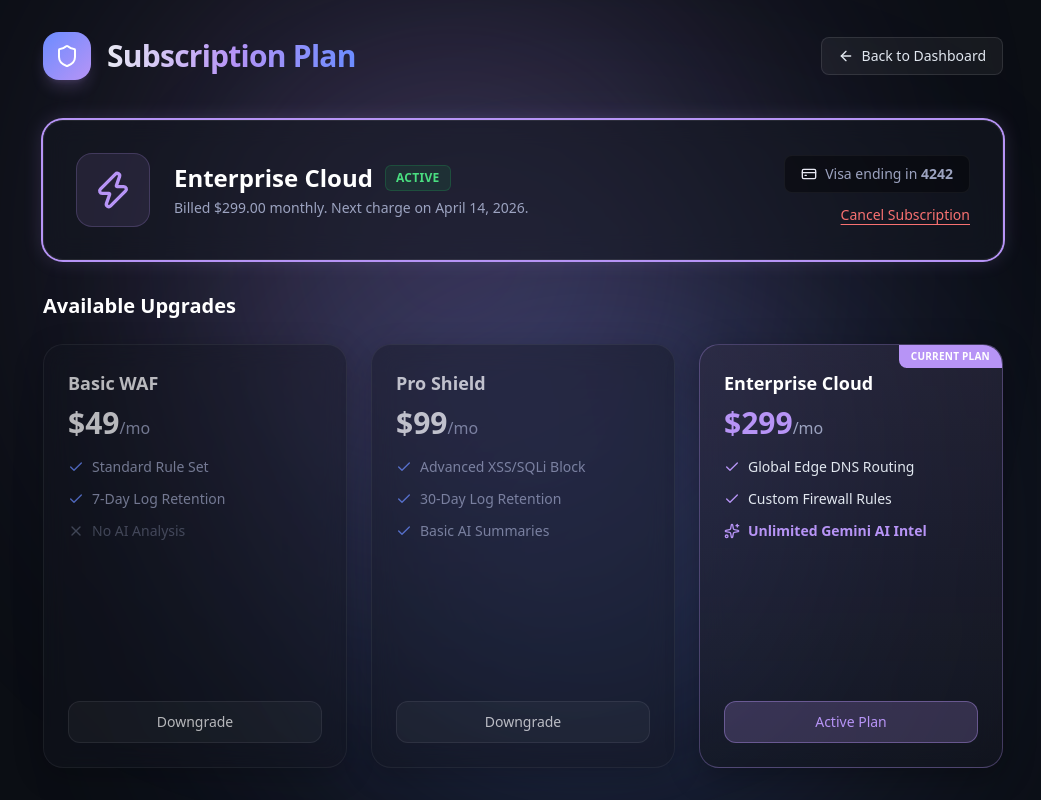
After one commit to amabarbus/NOPE-hackathon, a Flask app: page /manage in a window 1280 px wide. The commit adds this page. Shown: the whole page, without its empty margins (117-1158 px from the left). Run offline with Flask 3, Linux system fonts and the light colour scheme; some libraries are stand-ins or nearby versions.

Commit message:
Added the subscription.html

```diff
--- a/app.py
+++ b/app.py
@@ -2,26 +2,76 @@ from flask import Flask, render_template, request, redirect, url_for, jsonify, a
 import google.generativeai as genai
 import os
 import re
-import html  # <--- ADD THIS LINE
+import html
+import csv
 from datetime import datetime
 
 app = Flask(__name__)
 
-# IMPORTANT: Paste your new Gemini API key here!
-genai.configure(api_key="AIzaSyCnVEwTcJUuShYYUyPcp79k70YBJDtSn9Q")
+# IMPORTANT: Paste your actual Gemini API key here!
+genai.configure(api_key="key")
 
-# Make the database dynamic so it logs today's real attacks!
+# ==========================================
+# 📊 KAGGLE DATASET LOADER (HISTORICAL DATA)
+# ==========================================
+log_database = {}
+
+def load_kaggle_data():
+    try:
+        # csv.QUOTE_NONE forces Python to ignore mismatched quotes in Kaggle data!
+        with open('cybersecurity_attacks.csv', mode='r', encoding='utf-8-sig') as file:
+            csv_reader = csv.DictReader(file, quoting=csv.QUOTE_NONE)
+
+            loaded_count = 0
+            for row in csv_reader:
+                timestamp = row.get('Timestamp', '')
+                if not timestamp:
+                    continue
+
+                # Split '2023-05-30 06:33:58' into Date and Time
+                parts = timestamp.split(' ')
+                date = parts[0]
+                time_val = parts[1] if len(parts) > 1 else "Unknown Time"
+
+                # Convert the CSV's Severity Level to our UI Badges
+                sev_raw = str(row.get('Severity Level', 'Low')).upper()
+                if "HIGH" in sev_raw or "CRITICAL" in sev_raw:
+                    badge = "[CRITICAL]"
+                elif "MEDIUM" in sev_raw:
+                    badge = "[WARNING]"
+                else:
+                    badge = "[INFO]"
+
+                ip = row.get('Source IP Address', 'Unknown')
+                attack_type = row.get('Attack Type', 'Cyber Threat')
+
+                # Trim payload to 45 chars so it doesn't break the UI, and strip stray quotes
+                payload = str(row.get('Payload Data', '')).replace('"', '')[:45]
+
+                log_entry = f"{time_val} {badge} - Blocked {attack_type} from {ip}. Payload: '{payload}...'"
+
+                if date not in log_database:
+                    log_database[date] = []
+                log_database[date].append(log_entry)
+                loaded_count += 1
+
+        print(f"✅ Kaggle Dataset Loaded! Found {loaded_count} attacks.")
+        print(f"📅 Dates available in database: {list(log_database.keys())}")
+
+    except Exception as e:
+        print(f"⚠️ Could not load CSV: {e}")
+
+# Load historical data
+load_kaggle_data()
+
+# Make sure today's date exists in the database for the live WAF
 TODAY = datetime.now().strftime("%Y-%m-%d")
-log_database = {
-    TODAY: [
-        f"{datetime.now().strftime('%I:%M %p')} [INFO] - CyberShield Live Firewall initialized and active."
-    ]
-}
+if TODAY not in log_database:
+    log_database[TODAY] = [f"{datetime.now().strftime('%I:%M %p')} [INFO] - CyberShield Edge Firewall initialized and active."]
 
 # ==========================================
 # 🛡️ CYBERSHIELD LIVE FIREWALL (WAF)
 # ==========================================
-# These are the actual signatures used to detect hackers
 THREAT_PATTERNS = {
     "SQL Injection": re.compile(r"(union|select|insert|update|delete|drop|or 1=1|--)", re.IGNORECASE),
     "XSS (Cross-Site Scripting)": re.compile(r"(<script>|javascript:|onerror=|<img src=)", re.IGNORECASE),
@@ -30,33 +80,27 @@ THREAT_PATTERNS = {
 
 @app.before_request
 def live_firewall():
-    # Ignore the dashboard and API routes so we don't block ourselves!
     if request.path in ['/dashboard', '/get-logs', '/ask-ai']:
         return
 
-    # Check everything the user types in the URL or submits in a form
     incoming_data = list(request.args.values()) + list(request.form.values())
 
     for payload in incoming_data:
         for threat_type, pattern in THREAT_PATTERNS.items():
             if pattern.search(payload):
-                # 1. CATCH THE HACKER: Generate a live log
                 time_now = datetime.now().strftime("%I:%M %p")
                 ip = request.remote_addr or "Unknown IP"
 
-                # Make the payload shorter and ESCAPE it so it doesn't break our HTML!
                 short_payload = (payload[:30] + '...') if len(payload) > 30 else payload
-                safe_payload = html.escape(short_payload) # <--- THIS FIXES THE BUG
+                safe_payload = html.escape(short_payload)
 
-                live_log = f"{time_now} [CRITICAL] - Blocked {threat_type} from {ip}. Payload: '{safe_payload}'"
+                live_log = f"{time_now} [CRITICAL] - LIVE BLOCK {threat_type} from {ip}. Payload: '{safe_payload}'"
 
-                # 2. SAVE IT TO THE DASHBOARD
                 if TODAY not in log_database:
                     log_database[TODAY] = []
-                log_database[TODAY].insert(0, live_log) # Put it at the top of the list!
+                log_database[TODAY].insert(0, live_log)
 
-                # 3. BLOCK THE ATTACK
-                abort(403, description=f"🛑 CYBERSHIELD BLOCKED THIS REQUEST: Suspected {threat_type} attack detected.")
+                abort(403, description=f"🛑 CYBERSHIELD EDGE BLOCK: Suspected {threat_type} attack detected.")
 
 # ==========================================
 # NORMAL ROUTES
@@ -68,16 +112,23 @@ def home():
 
 @app.route('/subscribe', methods=['POST'])
 def subscribe():
+    client_domain = request.form.get('domain', 'yourbusiness.com')
+    print(f"🚀 Provisioning Cloud Armor routing for: {client_domain}")
     return redirect(url_for('dashboard'))
 
 @app.route('/dashboard')
 def dashboard():
     return render_template('dashboard.html')
 
+@app.route('/manage')
+def manage():
+    # This looks for the subscription.html file you created
+    return render_template('subscription.html')
+
 @app.route('/get-logs', methods=['POST'])
 def get_logs():
     selected_date = request.json.get('date')
-    logs = log_database.get(selected_date, ["✅ No attacks recorded on this date. Your site was completely safe!"])
+    logs = log_database.get(selected_date, ["✅ No attacks recorded on this date. Cloud perimeter secure."])
     return jsonify({"logs": logs})
 
 @app.route('/ask-ai', methods=['POST'])
@@ -86,9 +137,9 @@ def ask_ai():
     log_context = request.json.get('log_context')
 
     system_prompt = f"""
-    You are CyberShield AI. Analyze this specific server log: "{log_context}"
+    You are CyberShield AI. Analyze this specific Cloud Firewall log: "{log_context}"
     User Question: "{user_question}"
-    Explain what the hackers were trying to do, how the firewall stopped them, and why the user is safe in simple terms.
+    Explain what the hackers were trying to do to the client's site, how the firewall stopped them, and why the user is safe in simple terms.
     """
 
     try:
--- /dev/null
+++ b/templates/subscription.html
@@ -0,0 +1,108 @@
+<!DOCTYPE html>
+<html lang="en">
+<head>
+    <meta charset="UTF-8">
+    <meta name="viewport" content="width=device-width, initial-scale=1.0">
+    <title>CyberShield Pro | Manage Subscription</title>
+    <script src="https://cdn.tailwindcss.com"></script>
+    <script src="https://unpkg.com/lucide@latest"></script>
+    <style>
+        body { font-family: system-ui, -apple-system, sans-serif; }
+        .glass-panel {
+            background: rgba(20, 24, 34, 0.6); backdrop-filter: blur(12px); -webkit-backdrop-filter: blur(12px);
+            border: 1px solid rgba(255, 255, 255, 0.08); border-radius: 1.25rem; box-shadow: 0 8px 32px rgba(0, 0, 0, 0.3);
+        }
+        .text-gradient { background: linear-gradient(to right, #e8e9f3, #b794f6, #6b8cff); -webkit-background-clip: text; -webkit-text-fill-color: transparent; }
+        .active-ring { box-shadow: 0 0 0 2px #b794f6, 0 0 20px rgba(183, 148, 246, 0.2); }
+    </style>
+</head>
+<body class="bg-[#0B0E14] text-white min-h-screen relative overflow-x-hidden">
+
+    <div class="fixed inset-0 z-0 pointer-events-none">
+        <div class="absolute top-0 left-1/4 w-[500px] h-[500px] bg-[#b794f6] rounded-full blur-[150px] opacity-10 animate-pulse"></div>
+        <div class="absolute bottom-0 right-1/4 w-[500px] h-[500px] bg-[#6b8cff] rounded-full blur-[150px] opacity-10 animate-pulse" style="animation-delay: 2s"></div>
+    </div>
+
+    <div class="max-w-5xl mx-auto p-8 relative z-10 flex flex-col min-h-screen">
+
+        <div class="mb-10 flex justify-between items-center">
+            <div class="flex items-center gap-4">
+                <div class="p-3 rounded-2xl bg-gradient-to-br from-[#6b8cff] to-[#b794f6] shadow-lg shadow-[#b794f6]/20">
+                    <i data-lucide="shield" class="text-white w-6 h-6"></i>
+                </div>
+                <div>
+                    <h1 class="text-3xl font-bold text-gradient tracking-tight">Subscription Plan</h1>
+                </div>
+            </div>
+            <a href="/dashboard" class="flex items-center gap-2 px-4 py-2 bg-white/5 border border-white/10 rounded-lg text-sm text-[#e2e8f0] hover:bg-white/10 transition">
+                <i data-lucide="arrow-left" class="w-4 h-4"></i> Back to Dashboard
+            </a>
+        </div>
+
+        <div class="glass-panel p-8 mb-8 flex flex-col md:flex-row justify-between items-center gap-6 active-ring">
+            <div class="flex items-center gap-6">
+                <div class="p-4 bg-[#b794f6]/10 rounded-2xl border border-[#b794f6]/20">
+                    <i data-lucide="zap" class="w-10 h-10 text-[#b794f6]"></i>
+                </div>
+                <div>
+                    <div class="flex items-center gap-3 mb-1">
+                        <h2 class="text-2xl font-bold">Enterprise Cloud</h2>
+                        <span class="px-2.5 py-1 bg-green-500/10 text-green-400 border border-green-500/20 rounded-md text-xs font-bold tracking-wide">ACTIVE</span>
+                    </div>
+                    <p class="text-[#9ca3c0] text-sm">Billed $299.00 monthly. Next charge on April 14, 2026.</p>
+                </div>
+            </div>
+            <div class="flex flex-col items-end gap-3 w-full md:w-auto">
+                <div class="flex items-center gap-2 text-sm text-[#9ca3c0] bg-black/40 px-4 py-2 rounded-lg border border-white/5 w-full md:w-auto justify-center">
+                    <i data-lucide="credit-card" class="w-4 h-4 text-[#e8e9f3]"></i>
+                    <span>Visa ending in <strong>4242</strong></span>
+                </div>
+                <button class="text-sm text-red-400 hover:text-red-300 transition underline underline-offset-4">Cancel Subscription</button>
+            </div>
+        </div>
+
+        <h3 class="text-xl font-bold mb-6">Available Upgrades</h3>
+        <div class="grid grid-cols-1 md:grid-cols-3 gap-6 flex-1">
+
+            <div class="glass-panel p-6 flex flex-col relative opacity-70 hover:opacity-100 transition duration-300">
+                <h3 class="text-lg font-bold mb-2">Basic WAF</h3>
+                <div class="text-3xl font-bold mb-4">$49<span class="text-[#9ca3c0] text-base font-normal">/mo</span></div>
+                <ul class="space-y-3 mb-8 text-sm text-[#9ca3c0] flex-1">
+                    <li class="flex items-center gap-2"><i data-lucide="check" class="w-4 h-4 text-[#6b8cff]"></i> Standard Rule Set</li>
+                    <li class="flex items-center gap-2"><i data-lucide="check" class="w-4 h-4 text-[#6b8cff]"></i> 7-Day Log Retention</li>
+                    <li class="flex items-center gap-2 opacity-50"><i data-lucide="x" class="w-4 h-4"></i> No AI Analysis</li>
+                </ul>
+                <button class="w-full py-2.5 bg-white/5 hover:bg-white/10 border border-white/10 rounded-xl text-sm transition font-medium text-white">Downgrade</button>
+            </div>
+
+            <div class="glass-panel p-6 flex flex-col relative opacity-70 hover:opacity-100 transition duration-300">
+                <h3 class="text-lg font-bold mb-2">Pro Shield</h3>
+                <div class="text-3xl font-bold mb-4">$99<span class="text-[#9ca3c0] text-base font-normal">/mo</span></div>
+                <ul class="space-y-3 mb-8 text-sm text-[#9ca3c0] flex-1">
+                    <li class="flex items-center gap-2"><i data-lucide="check" class="w-4 h-4 text-[#6b8cff]"></i> Advanced XSS/SQLi Block</li>
+                    <li class="flex items-center gap-2"><i data-lucide="check" class="w-4 h-4 text-[#6b8cff]"></i> 30-Day Log Retention</li>
+                    <li class="flex items-center gap-2"><i data-lucide="check" class="w-4 h-4 text-[#6b8cff]"></i> Basic AI Summaries</li>
+                </ul>
+                <button class="w-full py-2.5 bg-white/5 hover:bg-white/10 border border-white/10 rounded-xl text-sm transition font-medium text-white">Downgrade</button>
+            </div>
+
+            <div class="glass-panel p-6 flex flex-col relative border-[#b794f6]/30 bg-gradient-to-b from-[#b794f6]/10 to-transparent">
+                <div class="absolute top-0 right-0 bg-[#b794f6] text-white text-[10px] font-bold px-3 py-1 rounded-bl-lg rounded-tr-[1.2rem] uppercase tracking-wide">Current Plan</div>
+                <h3 class="text-lg font-bold mb-2 text-white">Enterprise Cloud</h3>
+                <div class="text-3xl font-bold mb-4 text-[#b794f6]">$299<span class="text-[#9ca3c0] text-base font-normal">/mo</span></div>
+                <ul class="space-y-3 mb-8 text-sm text-[#e2e8f0] flex-1">
+                    <li class="flex items-center gap-2"><i data-lucide="check" class="w-4 h-4 text-[#b794f6]"></i> Global Edge DNS Routing</li>
+                    <li class="flex items-center gap-2"><i data-lucide="check" class="w-4 h-4 text-[#b794f6]"></i> Custom Firewall Rules</li>
+                    <li class="flex items-center gap-2 font-bold text-[#b794f6]"><i data-lucide="sparkles" class="w-4 h-4"></i> Unlimited Gemini AI Intel</li>
+                </ul>
+                <button class="w-full py-2.5 bg-[#b794f6]/20 border border-[#b794f6]/40 rounded-xl text-sm transition font-medium text-[#b794f6] cursor-default pointer-events-none">Active Plan</button>
+            </div>
+
+        </div>
+    </div>
+
+    <script>
+        lucide.createIcons();
+    </script>
+</body>
+</html>
```
Also changed, not shown: templates/dashboard.html (+53 -22 lines).
